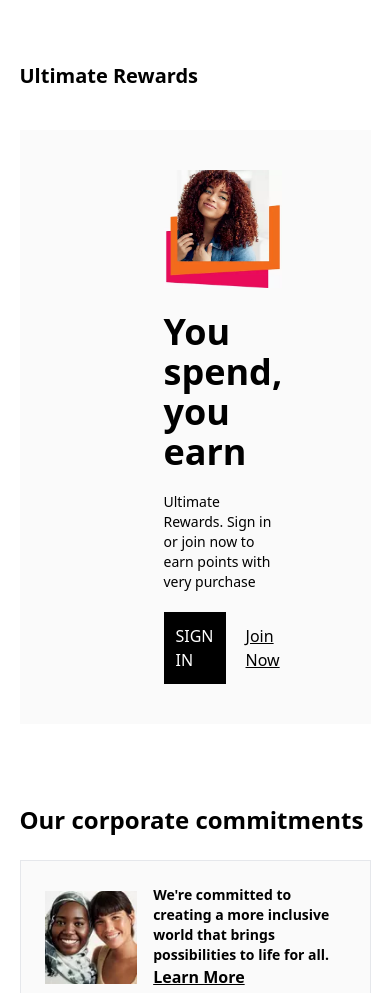
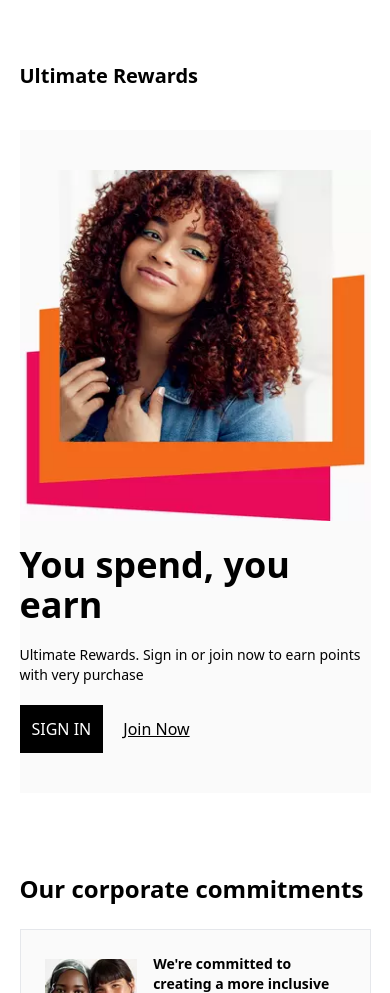
Before and after one commit to eodaneze/Next_Beauty_Shop, a Next.js app: page / in a window 390 px wide. Shown: the part 6120-7113 px from the top of the page. Built offline with nearby package versions, Linux system fonts and the light colour scheme.

Commit message:
making changes in the reward section

```diff
--- a/components/RewardSection.js
+++ b/components/RewardSection.js
@@ -8,9 +8,9 @@
       <div className="">
         <div className="mx-[5%]">
           <h1 className="mt-20 mb-10 font-bold text-xl">Ultimate Rewards</h1>
-          <div className="bg-[#fafafa] grid md:grid-cols-2 gap-6 items-center px-36 py-10">
+          <div className="bg-[#fafafa] grid md:grid-cols-2 gap-6 items-center md:px-36 py-10">
             <div>
-                  <Image src={rewardImg} alt='deal-img' className="w-[100%]"  />
+                  <Image src={rewardImg} alt='deal-img' className=""  />
             </div>
             <div>
                 <h3 className="font-semibold text-4xl mb-5">You spend, you earn</h3>
```
